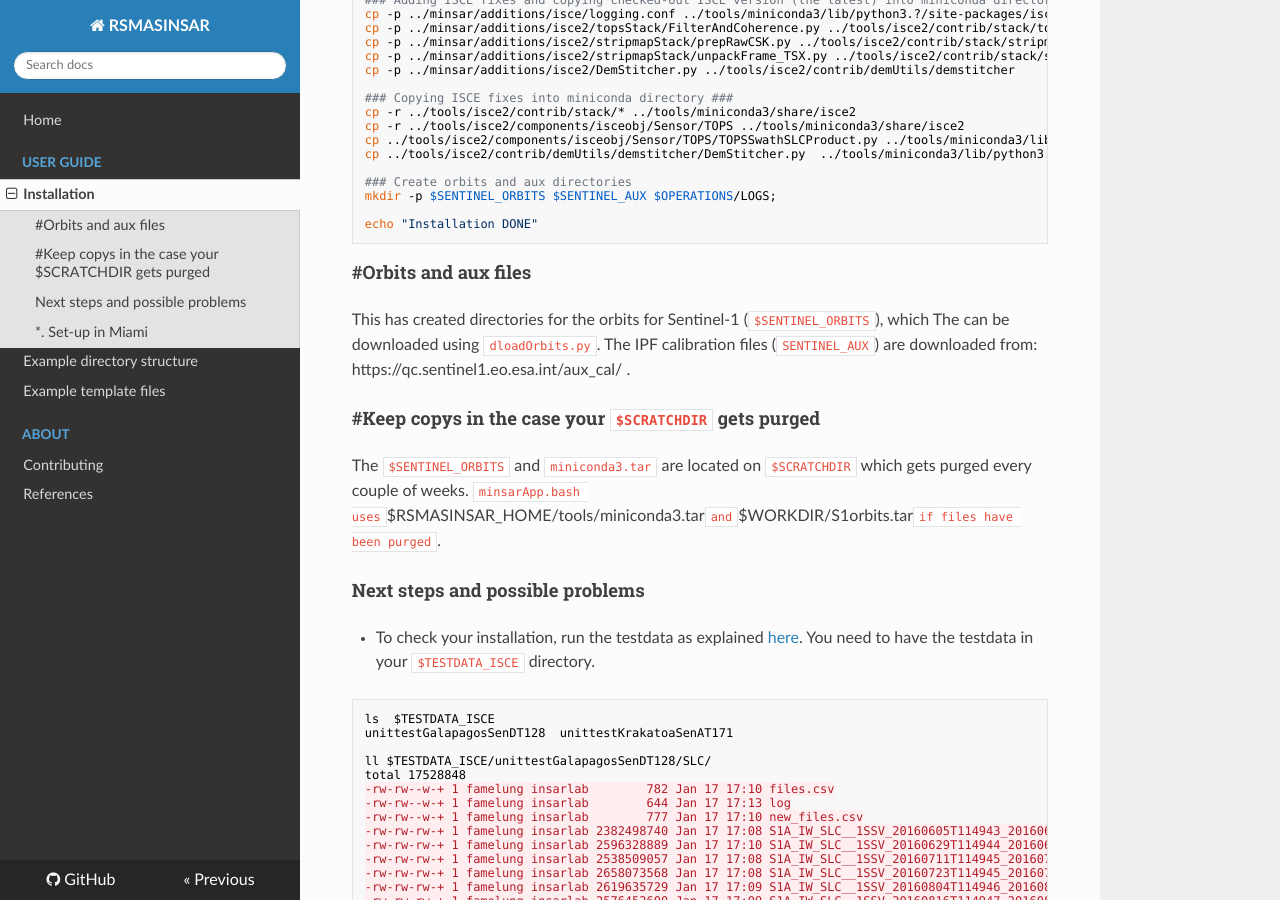
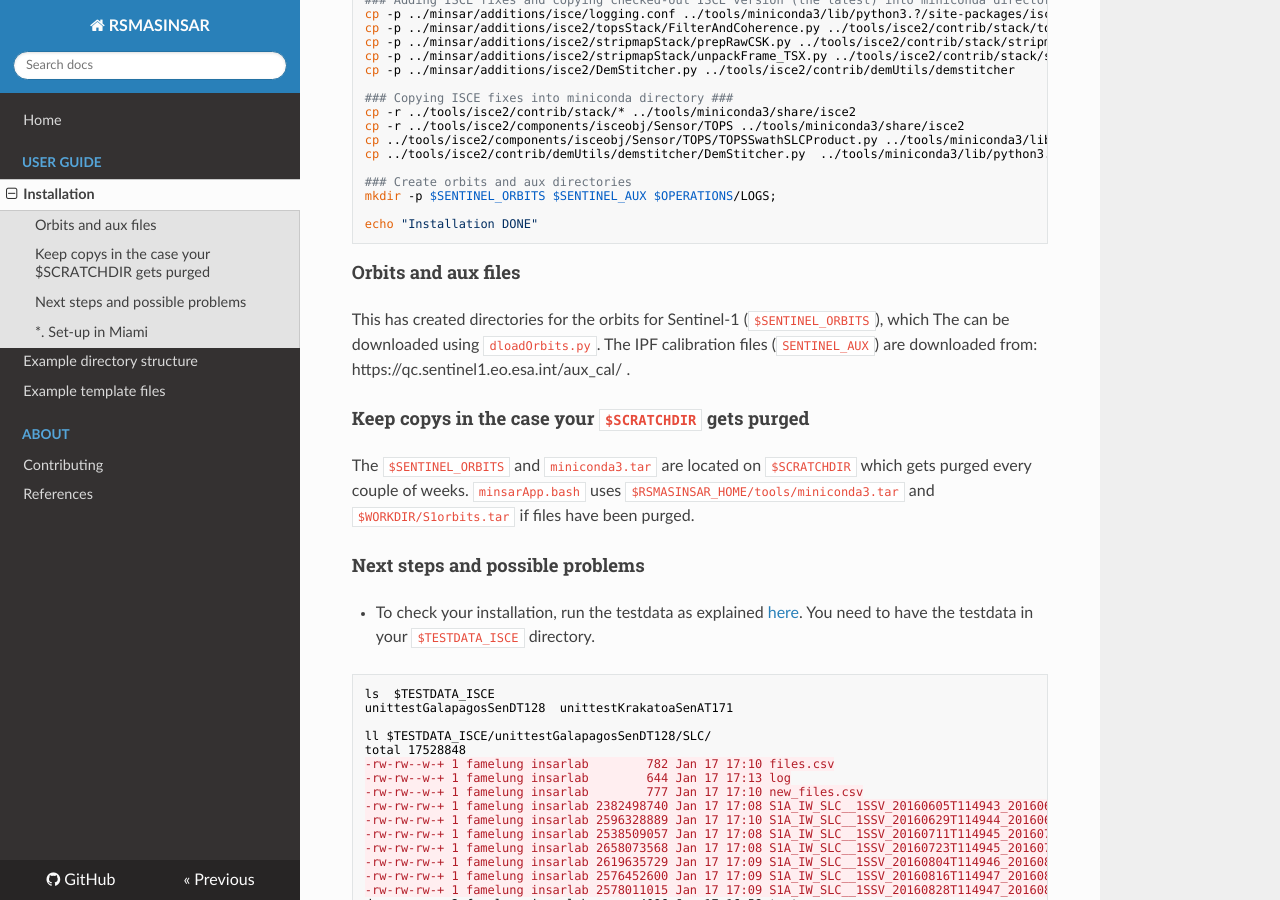
Before and after one commit to geodesymiami/rsmas_insar, an MkDocs documentation site: the page built from docs/installation.md, in a window 1280 px wide and 900 px high, scrolled down 1585 px. Built offline with MkDocs 1.6.1, drawn with Linux system fonts in a browser that asks for light colours; nearby versions of some CDN libraries.

````diff
--- a/docs/installation.md
+++ b/docs/installation.md
@@ -110,11 +110,11 @@ mkdir -p $SENTINEL_ORBITS $SENTINEL_AUX $OPERATIONS/LOGS;
 echo "Installation DONE"
 ```
 
-### #Orbits and aux files
+### Orbits and aux files
 This has created directories for the orbits for Sentinel-1 (`$SENTINEL_ORBITS`), which The can be downloaded using `dloadOrbits.py`. The IPF calibration files (`SENTINEL_AUX`) are downloaded from: https://qc.sentinel1.eo.esa.int/aux_cal/ .
 
-### #Keep copys in the case your `$SCRATCHDIR` gets purged
-The `$SENTINEL_ORBITS` and `miniconda3.tar` are located on `$SCRATCHDIR` which  gets purged every couple of weeks. `minsarApp.bash uses `$RSMASINSAR_HOME/tools/miniconda3.tar` and  `$WORKDIR/S1orbits.tar`  if files have been purged`.
+### Keep copys in the case your `$SCRATCHDIR` gets purged
+The `$SENTINEL_ORBITS` and `miniconda3.tar` are located on `$SCRATCHDIR` which  gets purged every couple of weeks. `minsarApp.bash` uses `$RSMASINSAR_HOME/tools/miniconda3.tar` and  `$WORKDIR/S1orbits.tar`  if files have been purged.
 
 ### Next steps and possible problems
 * To check your installation, run the testdata as explained [here](https://github.com/geodesymiami/rsmas_insar/wiki/Testing-the-code). You need to have the testdata in your `$TESTDATA_ISCE` directory.
````
